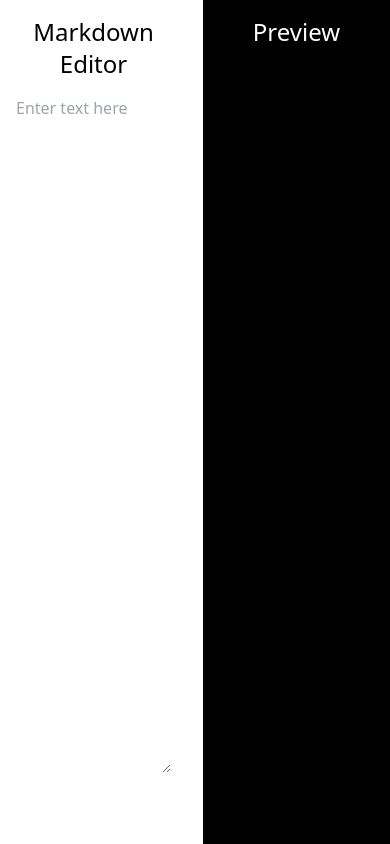
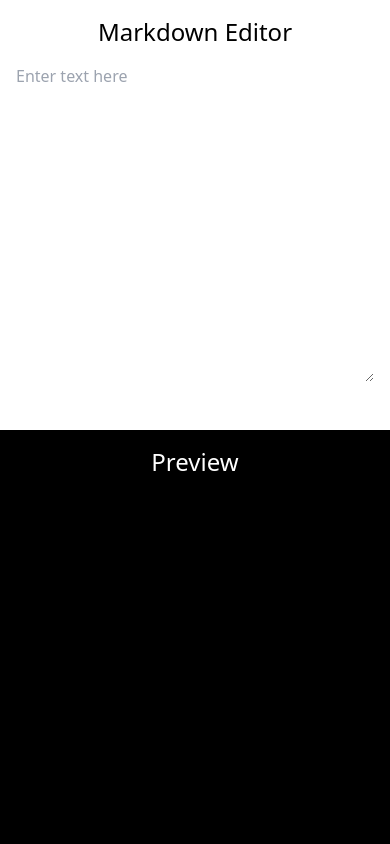
Before and after one commit to VijaySingh8650/Project-Neokred, a React app in the folder frontend/: page / in a window 390 px wide. Built offline with nearby package versions, Linux system fonts and the light colour scheme.

Commit message:
responsive-editor-done

```diff
--- a/frontend/src/app.tsx
+++ b/frontend/src/app.tsx
@@ -39,16 +39,16 @@ const App = () => {
 
 
   return (
-    <div className="flex flex-row gap-4 w-screen h-screen">
+    <div className="flex md:flex-row flex-col gap-4 w-screen h-screen">
 
-      <div className="h-full w-1/2 p-4  box-border">
+      <div className="h-full w-screen md:w-1/2 p-4  box-border">
         <h1 className="text-center text-2xl mb-4">Markdown Editor</h1>
         <textarea className="outline-none w-full h-5/6"  value={text} placeholder="Enter text here" onChange={handleChange}>
 
         </textarea>
       </div>
 
-      <div className="bg-black w-1/2 h-full p-4 text-white">
+      <div className="bg-black w-screen md:w-1/2 h-full p-4 text-white">
         <h1 className="text-center text-2xl mb-4">Preview</h1>
 
          {
```
